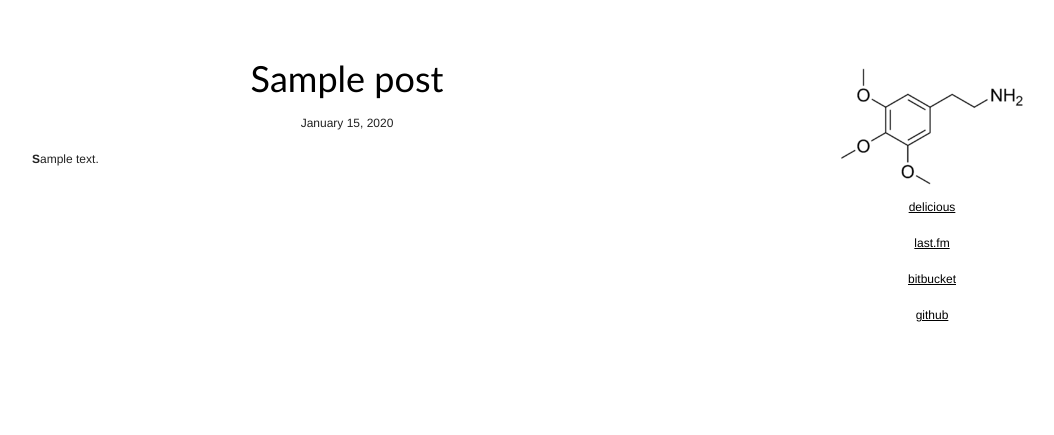
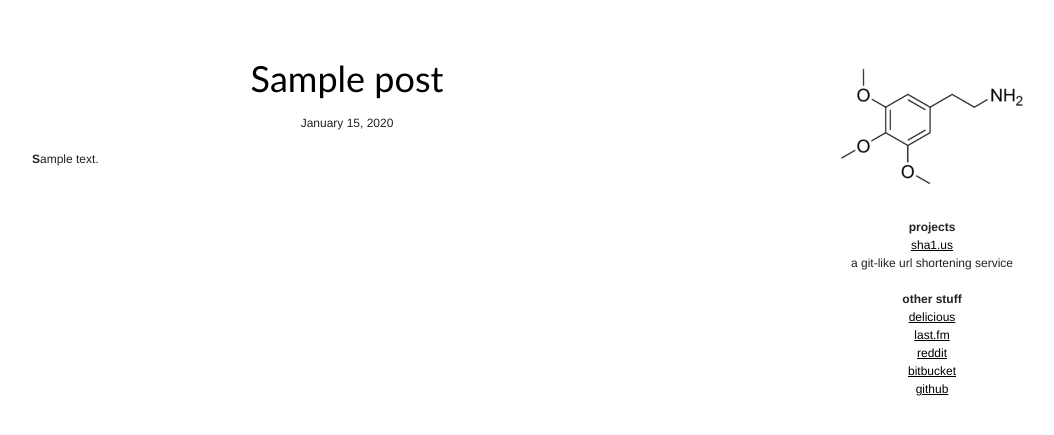
Before and after one commit to Kobold/bmblog, a Django app: template posts/templates/main.html in a window 1280 px wide. Shown: the top 435 px of the page, without its empty margins (133-1187 px from the left). Run offline with Django 3.2, Linux system fonts and the light colour scheme; the template is opened without the code that fills it: most values are stand-ins (such as "Sample title", 1, 10 or a date in 2020).

Commit message:
added more content to sidebar

```diff
--- a/posts/templates/base.html
+++ b/posts/templates/base.html
@@ -29,10 +29,19 @@
   <div class="span-4 last">
     <a href="/"><img id="logo" src="/static/mescaline.png" alt="mescaline"/></a>
     <div id="sidebar">
-      <p><a href="http://delicious.com/Kobold">delicious</a></p>
-      <p><a href="http://www.last.fm/user/pbkobold">last.fm</a></p>
-      <p><a href="http://bitbucket.org/Kobold/">bitbucket</a></p>
-      <p><a href="http://github.com/Kobold">github</a></p>
+      <strong>projects</strong>
+      <ul>
+        <li><a href="http://sha1.us">sha1.us</a><br>a git-like url shortening service</li>
+      </ul>
+
+      <strong>other stuff</strong>
+      <ul>
+        <li><a href="http://delicious.com/Kobold">delicious</a></li>
+        <li><a href="http://www.last.fm/user/pbkobold">last.fm</a></li>
+        <li><a href="http://www.reddit.com/user/pbkobold/">reddit</a></li>
+        <li><a href="http://bitbucket.org/Kobold/">bitbucket</a></li>
+        <li><a href="http://github.com/Kobold">github</a></li>
+      </ul>
     </div>
   </div>
 </div>
--- a/static/stylesheet.css
+++ b/static/stylesheet.css
@@ -3,9 +3,13 @@ padding-top: 5em;
 }
 
 #sidebar {
-margin: 0px auto;
+margin: 20px auto;
 text-align: center;
 width: 200px;
+}
+
+#sidebar ul {
+list-style-type: none;
 }
 
 a:link {
```
